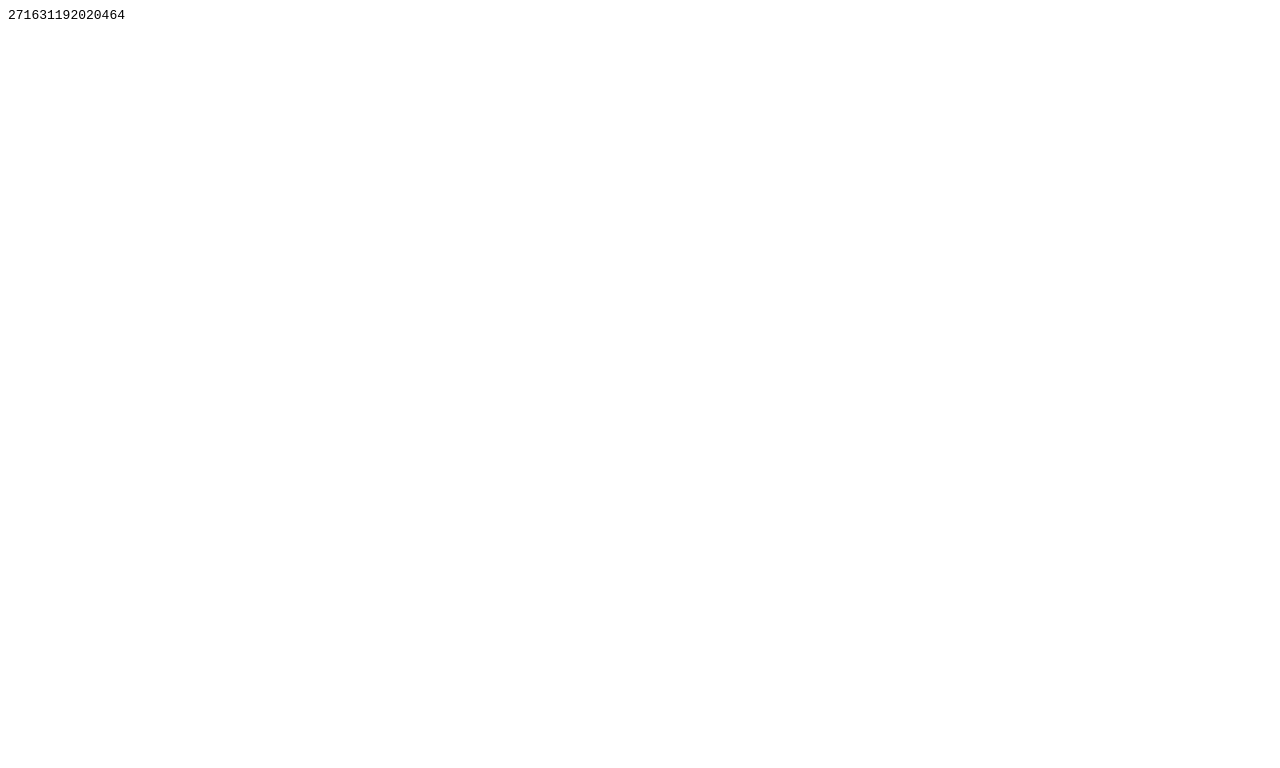
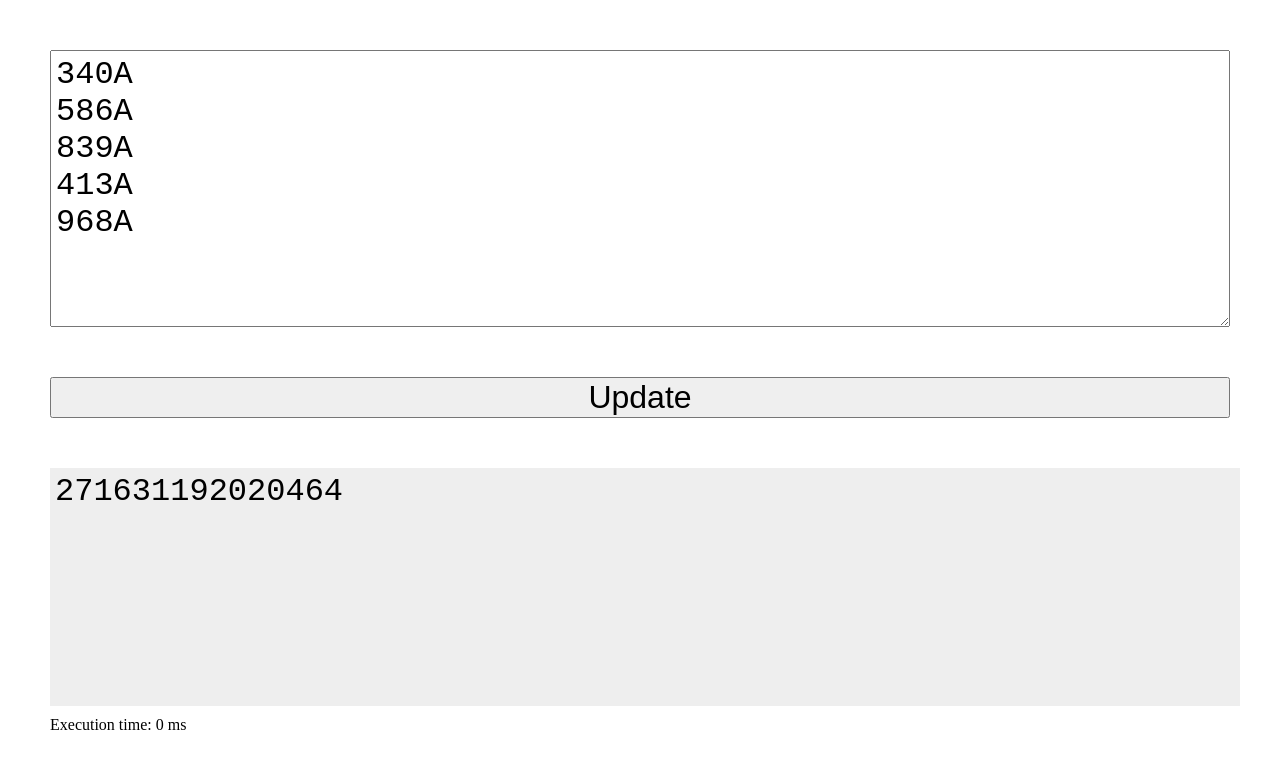
Before and after one commit to neochief/AdventOfCode2024, a website: page 21/part2.html in a window 1280 px wide. Drawn offline with Linux system fonts and the light colour scheme.

Commit message:
Day 21 fix.

```diff
--- a/21/part2.html
+++ b/21/part2.html
@@ -4,11 +4,31 @@
     <script type="module">
         import { part2 } from './code.js';
         import { realInput } from './input.js';
+        function run(input) {
+            const start = performance.now();
+            document.getElementById("result").innerText = part2(input);
+            const end = performance.now();
+            const diff = Math.round((end - start) * 1000) / 1000;
+            document.getElementById("time").innerText = `Execution time: ${diff} ms`;
+        }
         document.addEventListener("DOMContentLoaded", function() {
-            document.body.innerHTML = "<pre>" + part2(realInput) + "</pre>";
+            run(realInput)
+        });
+        document.getElementById("input").value = (realInput);
+        document.getElementById("run").addEventListener("click", function() {
+            const input = document.getElementById("input").value;
+            run(input);
         });
     </script>
 </head>
-<body>
+<body style="max-height: 100vh; padding: 50px; margin: 0; display:grid; gap: 50px;">
+    <textarea id="input" style="margin:0;  font-size: 32px; padding: 5px;height: 100%; width: 100%"></textarea>
+
+    <div style="height: 100%; width: 100%; display: flex; flex-direction: column; gap: 50px;">
+        <button id="run" style="margin:0; padding: 0 50px; font-size: 32px;" >Update</button>
+        <pre id="result" style="background: #eee; font-size: 32px; margin:0; padding: 5px; height: 100%; width: 100%">
+        </pre>
+        <p id="time" style="margin-top: -40px"></p>
+    </div>
 </body>
 </html>
```
